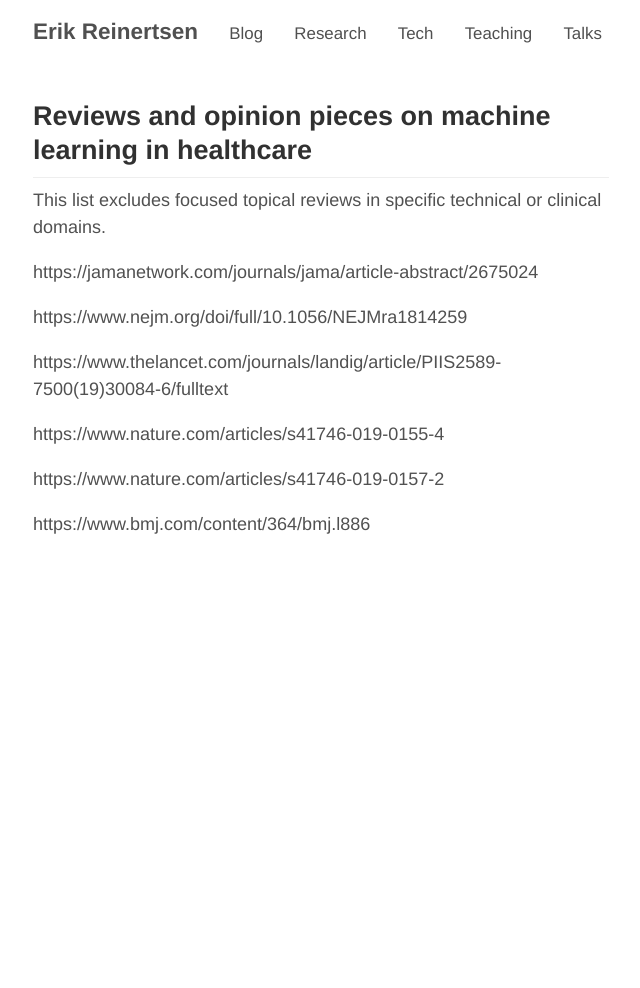
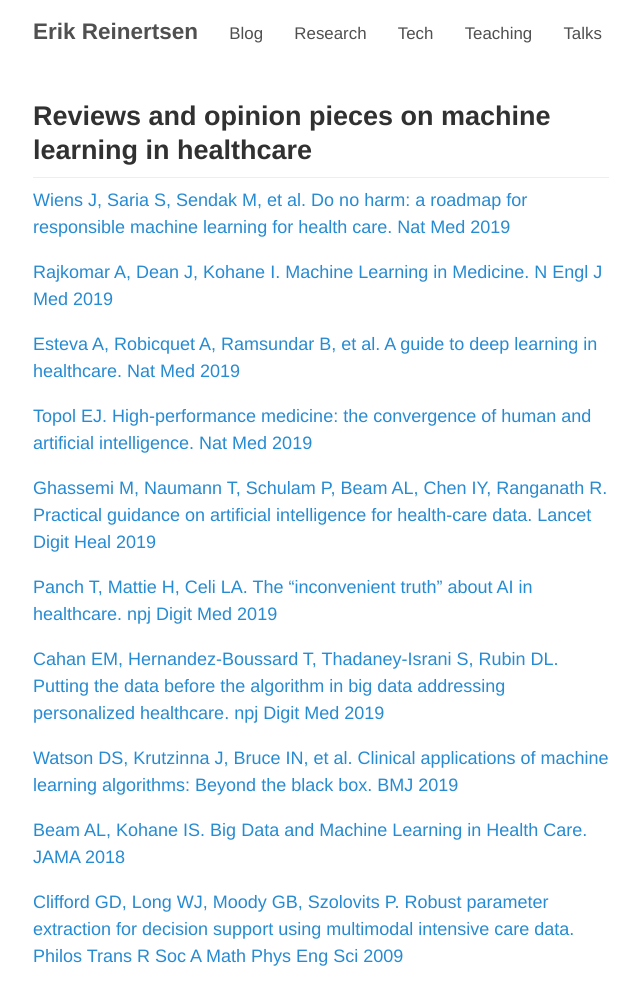
Before and after one commit to erikr/erikr.github.io, a Jekyll site: the page built from _posts/2019-08-24-reviews-on-ml-in-healthcare.md, in a window 1280 px wide. Shown: the whole page, without its empty margins (319-959 px from the left). Built offline with Jekyll 4.4.1, drawn with Linux system fonts in a browser that asks for light colours; nearby versions of some CDN libraries; comment, search, counter and statistics services are not loaded; before the commit the page ends 900 px from its top, so only the background shows below that.

Commit message:
added hyperlinks

```diff
--- a/_posts/2019-08-24-reviews-on-ml-in-healthcare.md
+++ b/_posts/2019-08-24-reviews-on-ml-in-healthcare.md
@@ -4,16 +4,22 @@ title: Reviews and opinion pieces on machine learning in healthcare
 tags: machine learning, ai, healthcare, medicine
 ---
 
-This list excludes focused topical reviews in specific technical or clinical domains.
+[Wiens J, Saria S, Sendak M, et al. Do no harm: a roadmap for responsible machine learning for health care. Nat Med 2019](http://www.nature.com/articles/s41591-019-0548-6)
 
-https://jamanetwork.com/journals/jama/article-abstract/2675024
+[Rajkomar A, Dean J, Kohane I. Machine Learning in Medicine. N Engl J Med 2019](https://www.nejm.org/doi/full/10.1056/NEJMra18142590)
 
-https://www.nejm.org/doi/full/10.1056/NEJMra1814259
+[Esteva A, Robicquet A, Ramsundar B, et al. A guide to deep learning in healthcare. Nat Med 2019](http://www.nature.com/articles/s41591-018-0316-z)
 
-https://www.thelancet.com/journals/landig/article/PIIS2589-7500(19)30084-6/fulltext
+[Topol EJ. High-performance medicine: the convergence of human and artificial intelligence. Nat Med 2019](http://www.nature.com/articles/s41591-018-0300-7)
 
-https://www.nature.com/articles/s41746-019-0155-4
+[Ghassemi M, Naumann T, Schulam P, Beam AL, Chen IY, Ranganath R. Practical guidance on artificial intelligence for health-care data. Lancet Digit Heal 2019](https://www.thelancet.com/journals/landig/article/PIIS2589-7500(19)30084-6/fulltext)
 
-https://www.nature.com/articles/s41746-019-0157-2
+[Panch T, Mattie H, Celi LA. The “inconvenient truth” about AI in healthcare. npj Digit Med 2019](https://www.nature.com/articles/s41746-019-0155-4)
 
-https://www.bmj.com/content/364/bmj.l886
+[Cahan EM, Hernandez-Boussard T, Thadaney-Israni S, Rubin DL. Putting the data before the algorithm in big data addressing personalized healthcare. npj Digit Med 2019](https://www.nature.com/articles/s41746-019-0157-2)
+
+[Watson DS, Krutzinna J, Bruce IN, et al. Clinical applications of machine learning algorithms: Beyond the black box. BMJ 2019](https://www.bmj.com/content/364/bmj.l886)
+
+[Beam AL, Kohane IS. Big Data and Machine Learning in Health Care. JAMA 2018](https://jamanetwork.com/journals/jama/article-abstract/2675024)
+
+[Clifford GD, Long WJ, Moody GB, Szolovits P. Robust parameter extraction for decision support using multimodal intensive care data. Philos Trans R Soc A Math Phys Eng Sci 2009](2https://royalsocietypublishing.org/doi/pdf/10.1098/rsta.2008.0157)
```
